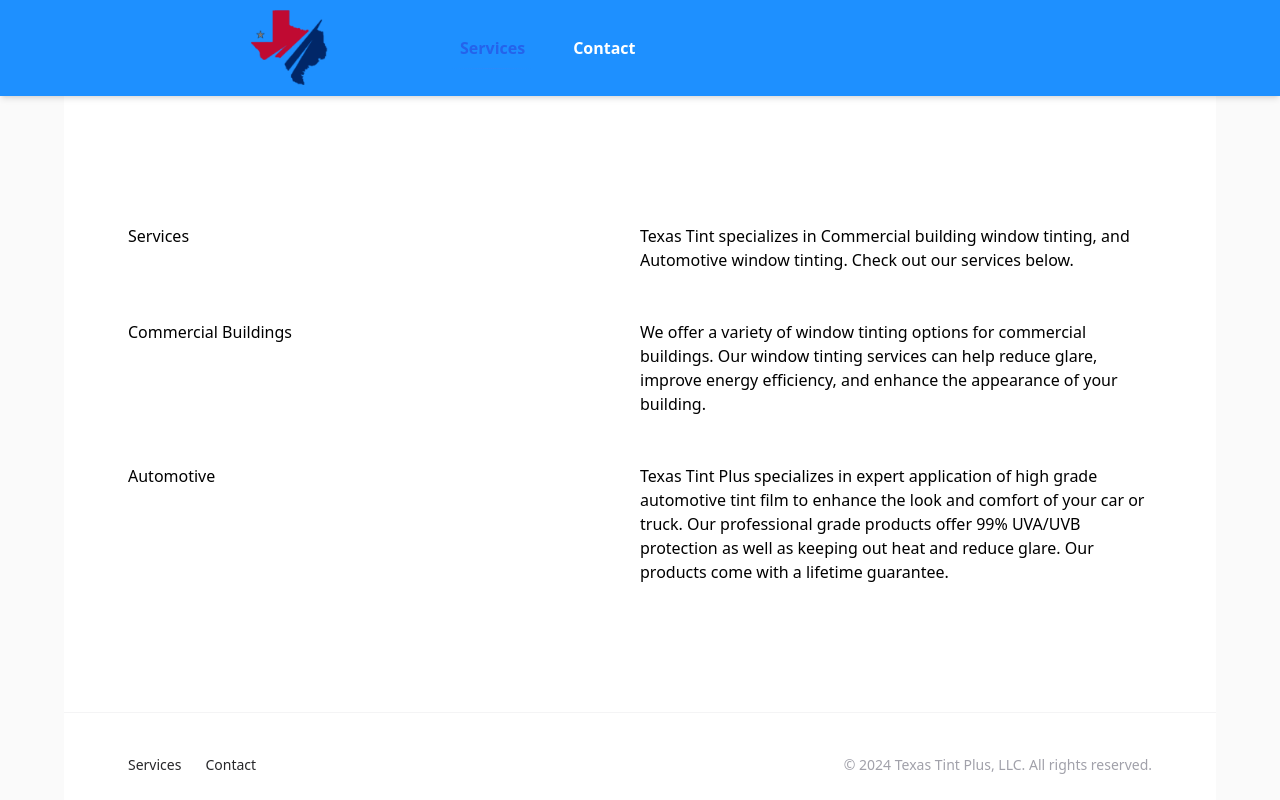
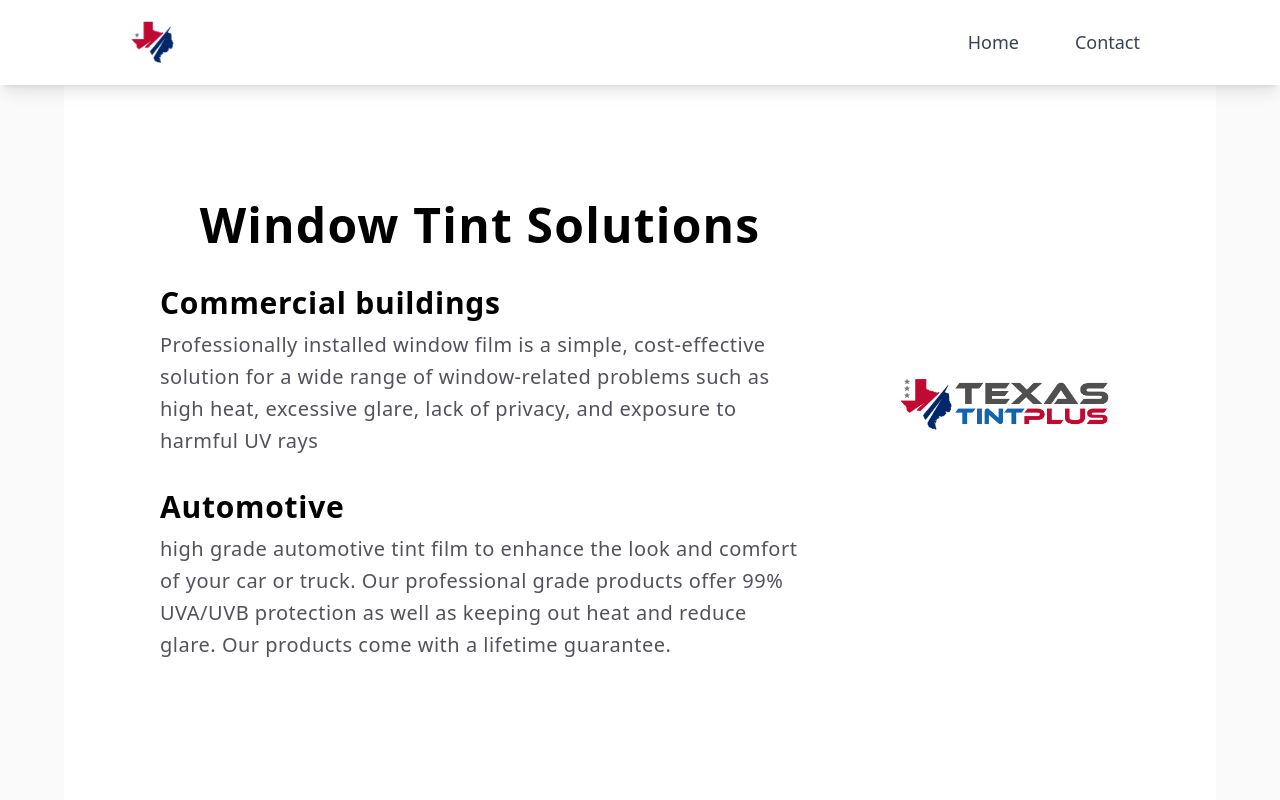
Before and after one commit to jeffreyehogg/texas-tint, a Next.js app: page /services in a window 1280 px wide. Shown: the top 800 px of the page. Built offline with nearby package versions, Linux system fonts and the light colour scheme.

Commit message:
fix header

```diff
--- a/src/app/layout.tsx
+++ b/src/app/layout.tsx
@@ -11,10 +11,10 @@
   title: {
     template: '%s - Texas Tint',
     default:
-      'Texas Tint specializes in commercial and residential building window tinting, paint protection film, and car window tinting.',
+      'Texas Tint specializes in Commercial and Automotive window tinting.',
   },
   description:
-    'Texas Tint specializes in commercial and residential building window tinting, paint protection film, and car window tinting. Contact us for a free quote or to schedule an appointment.',
+    'Texas Tint specializes in Commercial and Automotive window tinting. Contact us for a free quote or to schedule an appointment.',
 }
 
 export default function RootLayout({
--- a/src/app/page.tsx
+++ b/src/app/page.tsx
@@ -1,16 +1,16 @@
 import Image from 'next/image'
 import clsx from 'clsx'
-import { ChevronRightIcon } from '@heroicons/react/20/solid';
+import { ChevronRightIcon } from '@heroicons/react/20/solid'
 import { Container } from '@/components/Container'
 import Link from 'next/link'
-import Logo from '@/images/tint-logo.png'
-import Benz from '@/images/vehicles/benz.jpg';
+import Benz from '@/images/vehicles/benz.jpg'
+import ServicesPage from './services/page'
 
 const HomePage = () => {
   return (
     <>
       {/* Hero */}
-      <div className="relative w-full h-[67vh]">
+      <div className="relative h-[67vh] w-full">
         <Image
           src={Benz}
           alt="Car on a scenic road"
@@ -23,130 +23,28 @@
 
         <div className="absolute inset-0 bg-gradient-to-r from-[#14223f] to-transparent brightness-50"></div>
 
-        <div className="absolute inset-0 z-20 flex justify-center items-center px-8">
+        <div className="absolute inset-0 z-20 flex items-center justify-center px-8">
           <div className="text-left">
-            <h1 className="text-5xl md:text-6xl font-extrabold tracking-widest text-white mb-4">
-              Premiere Window Tint Solutions
+            <h1 className="mb-4 text-5xl font-extrabold tracking-widest text-white md:text-6xl">
+              Premiere Tint Solutions
             </h1>
-            <p className="text-lg tracking-right md:text-xl text-gray-300 mb-4">
-            Texas Tint specializes in expert application of high grade tint film to enhance the look and comfort of your office, car or truck.
+            <p className="tracking-right mb-4 text-lg text-gray-300 md:text-xl">
+              Texas Tint specializes in expert application of high grade tint
+              film to enhance the look and comfort of your office, car or truck.
             </p>
-            <Link href="/services" className="bg-[#1E90FF] text-white py-3 px-6 rounded-full shadow-md hover:bg-blue-600 transition duration-300 ease-in-out inline-flex items-center" passHref>
-                Services  <ChevronRightIcon className="h-5 w-5 ml-2" />
+            <Link
+              href="/services"
+              className="inline-flex items-center rounded-full bg-[#1E90FF] px-6 py-3 text-white shadow-md transition duration-300 ease-in-out hover:bg-blue-600"
+              passHref
+            >
+              Services <ChevronRightIcon className="ml-2 h-5 w-5" />
             </Link>
           </div>
         </div>
       </div>
 
-      {/* About Us */}
-      <Container className="py-20">
-        <div className='flex flex-col lg:flex-row p-2 lg:p-8'>
-          <div className="text-center lg:w-2/3">
-            <h2 className="text-5xl md:text-5xl font-bold tracking-wide dark:text-[#d9ab69] mb-8">
-              At Texas Tint
-            </h2>
-            <div className="text-zinc-600 dark:text-zinc-400 space-y-8">
-              {[
-                { title: "Expect quality", desc: "We choose quality vehicles to ensure your drive is as wonderful as your journey." },
-                { title: "Tailored convenience", desc: "We ensure flexibile services with delivery and pickup options." },
-                { title: "Hospitality you expect", desc: "With us, every trip handled with the best service in mind." }
-              ].map((item, index) => (
-                <div className="text-left" key={index}>
-                  <h3 className="text-3xl font-bold md:textxl text-black tracking-wide mb-2">{item.title}</h3>
-                  <p className="text-zinc-600 text-md md:text-xl tracking-wide">{item.desc}</p>
-                </div>
-              ))}
-            </div>
-          </div>
-          <div className="mt-8 lg:mt-0 lg:ml-24 lg:mt-16 flex justify-center">
-            <div className="relative h-52 w-36 lg:h-72 lg:w-56">
-              <Image
-                src={Logo}
-                alt="Texas Tint Logo"
-                layout="fill"
-                priority
-                objectFit="contain"
-                className="object-contain"
-              />
-            </div>
-          </div>
-        </div>
-      </Container>
-
-            {/* Business Solutions */}
-      <Container className="bg-[#14223f] text-white pb-12 p-1">
-        {/* <BusinessSolutionsPage /> */}
-      </Container>
-
-      {/* Contact */}
-      <Container className="pb-12">
-        {/* <ContactPage /> */}
-      </Container>
-
-      {/* Testimonials */}
-      <Container className="bg-gray-200 py-12">
-        {/* <Testimonials /> */}
-      </Container>
-
-
-
-    </>
-  );
-};
-
-const Home = async () => {
-  return (
-    <>
-      <Container className="mt-9">
-        <div className="mb-6 mt-24 flex w-full justify-center rounded-full bg-white p-2">
-          <Image
-            src={Logo}
-            alt="Texas Tint"
-            width={600}
-            height={600}
-            unoptimized
-          />
-        </div>
-        <p className="mt-6 text-base text-zinc-600 dark:text-zinc-400">
-          Texas Tint LLC is located in The Woodlands, Texas. We specialize in
-          commercial and residential building window tinting, paint protection
-          film, and car window tinting. We offer a variety of window tinting
-          options for commercial and residential buildings, as well as cars,
-          trucks, and SUVs. Our window tinting services can help reduce glare,
-          improve energy efficiency, protect your interior from fading, and
-          enhance the appearance of your building or vehicle. We also offer
-          paint protection film to help protect your vehicle from scratches,
-          chips, and other damage. Our team of experienced professionals is
-          dedicated to providing high-quality products and exceptional service
-          to our customers. Contact us for a free quote or to schedule an
-          appointment.
-        </p>
-        <div className="mt-12">
-          <button
-            type="button"
-            className={clsx(
-              'inline-flex items-center justify-center rounded-md border border-transparent bg-[#00205A] px-5 py-3 text-base font-medium text-white shadow-sm hover:bg-blue-700',
-              'focus:outline-none focus:ring-2 focus:ring-blue-700 focus:ring-offset-2',
-            )}
-          >
-            <Link href="/services">Learn More</Link>
-            <svg
-              className="-mr-1 ml-2 h-6 w-6 flex-none"
-              fill="none"
-              viewBox="0 0 24 24"
-              stroke="currentColor"
-              aria-hidden="true"
-            >
-              <path
-                strokeLinecap="round"
-                strokeLinejoin="round"
-                strokeWidth={2}
-                d="M9 5l7 7-7 7"
-              />
-            </svg>
-          </button>
-        </div>
-      </Container>
+      {/* Services */}
+      <ServicesPage />
     </>
   )
 }
--- a/src/app/services/page.tsx
+++ b/src/app/services/page.tsx
@@ -1,38 +1,49 @@
+import Image from 'next/image'
 import { Container } from '@/components/Container'
+import Logo from '@/images/tint-logo.png'
 
 const ServicesPage = () => {
   return (
-    <Container className="mt-16 sm:mt-32">
-      <div className="grid grid-cols-1 gap-y-16 lg:grid-cols-2 lg:grid-rows-[auto_1fr] lg:gap-y-12">
-        <h1>Services</h1>
-
-        <p>
-          Texas Tint specializes in Commercial building window
-          tinting, and Automotive window tinting. Check out our
-          services below.
-        </p>
-
-        <h2>Commercial Buildings</h2>
-        <p>
-          We offer a variety of window tinting options for commercial buildings.
-          Our window tinting services can help reduce glare, improve energy
-          efficiency, and enhance the appearance of your building.
-        </p>
-
-
-        <h2>Automotive</h2>
-        <p>
-        Texas Tint Plus specializes in expert application of high grade automotive tint
-        film to enhance the look and comfort of your car or truck. Our professional grade products
-        offer 99% UVA/UVB protection as well as keeping out heat and reduce glare. Our products come with a lifetime guarantee.
-        </p>
-
-        {/* <h3>Paint Protection Film</h3>
-        <p>
-          Our paint protection film can help protect your Automotive from
-          scratches, chips, and other damage. It can also enhance the appearance
-          of your car and improve its resale value.
-        </p> */}
+    <Container className="py-20">
+      <div className="flex flex-col p-2 lg:flex-row lg:p-8">
+        <div className="text-center lg:w-2/3">
+          <h2 className="mb-8 text-5xl font-bold tracking-wide md:text-5xl dark:text-[#d9ab69]">
+            Window Tint Solutions
+          </h2>
+          <div className="space-y-8 text-zinc-600 dark:text-zinc-400">
+            {[
+              {
+                title: 'Commercial buildings',
+                desc: 'Professionally installed window film is a simple, cost-effective solution for a wide range of window-related problems such as high heat, excessive glare, lack of privacy, and exposure to harmful UV rays',
+              },
+              {
+                title: 'Automotive',
+                desc: 'high grade automotive tint film to enhance the look and comfort of your car or truck. Our professional grade products offer 99% UVA/UVB protection as well as keeping out heat and reduce glare. Our products come with a lifetime guarantee.',
+              },
+            ].map((item, index) => (
+              <div className="text-left" key={index}>
+                <h3 className="md:textxl mb-2 text-3xl font-bold tracking-wide text-black">
+                  {item.title}
+                </h3>
+                <p className="text-md tracking-wide text-zinc-600 md:text-xl">
+                  {item.desc}
+                </p>
+              </div>
+            ))}
+          </div>
+        </div>
+        <div className="mt-8 flex justify-center lg:ml-24 lg:mt-0 lg:mt-16">
+          <div className="relative h-52 w-36 lg:h-72 lg:w-56">
+            <Image
+              src={Logo}
+              alt="Texas Tint Logo"
+              layout="fill"
+              priority
+              objectFit="contain"
+              className="object-contain"
+            />
+          </div>
+        </div>
       </div>
     </Container>
   )
--- a/src/app/sitemap.ts
+++ b/src/app/sitemap.ts
@@ -9,12 +9,6 @@
       priority: 1,
     },
     {
-      url: 'https://texastint.com/services',
-      lastModified: new Date(),
-      changeFrequency: 'yearly',
-      priority: 0.8,
-    },
-    {
       url: 'https://texastint.com/contact',
       lastModified: new Date(),
       changeFrequency: 'yearly',
--- a/src/components/Footer.tsx
+++ b/src/components/Footer.tsx
@@ -27,12 +27,12 @@
           <ContainerInner>
             <div className="flex flex-col items-center justify-between gap-6 sm:flex-row">
               <div className="flex flex-wrap justify-center gap-x-6 gap-y-1 text-sm font-medium text-zinc-800 dark:text-zinc-200">
-                <NavLink href="/services">Services</NavLink>
+                <NavLink href="/">Home</NavLink>
                 <NavLink href="/contact">Contact</NavLink>
               </div>
               <p className="text-sm text-zinc-400 dark:text-zinc-500">
-                &copy; {new Date().getFullYear()} Texas Tint Plus, LLC. All rights
-                reserved.
+                &copy; {new Date().getFullYear()} Texas Tint Plus, LLC. All
+                rights reserved.
               </p>
             </div>
           </ContainerInner>
--- a/src/components/Header.tsx
+++ b/src/components/Header.tsx
@@ -1,125 +1,133 @@
-'use client';
+'use client'
 
-import { useState, useEffect, useRef } from 'react';
-import Link from 'next/link';
-import Image from 'next/image';
-import { usePathname } from 'next/navigation';
-import clsx from 'clsx';
-import { Container } from '@/components/Container';
-import { Bars3Icon } from '@heroicons/react/24/outline';
-import logo from '@/images/logo.png';
+import { useState, useEffect, useRef } from 'react'
+import Link from 'next/link'
+import Image from 'next/image'
+import { usePathname } from 'next/navigation'
+import clsx from 'clsx'
+import { Container } from '@/components/Container'
+import { Bars3Icon } from '@heroicons/react/24/solid'
 
-function NavItem({ href, children, onClick }: { href: string; children: React.ReactNode; onClick?: () => void }) {
-  let isActive = usePathname() === href;
+const logo = require('@/images/logo.png')
+
+const NavItem = ({
+  href,
+  children,
+  onClick,
+}: {
+  href: string
+  children: React.ReactNode
+  onClick?: () => void
+}) => {
+  const pathname = usePathname()
+  const isActive = pathname === href
 
   return (
-    <li onClick={onClick}>
+    <li onClick={onClick} className="cursor-pointer">
       <Link
         href={href}
         className={clsx(
-          'relative block px-3 py-2 transition',
-          isActive ? 'text-blue-600' : 'hover:text-blue-600'
+          'px-3 py-2 transition-colors duration-300',
+          isActive ? 'text-blue-600' : 'text-gray-700 hover:text-blue-600',
         )}
       >
         {children}
-        {isActive && (
-          <span className="absolute inset-x-1 -bottom-px h-px bg-gradient-to-r from-blue-500/0 via-blue-500/40 to-blue-500/0" />
-        )}
       </Link>
     </li>
-  );
+  )
 }
 
-function DesktopNavigation() {
-  return (
-    <nav className="hidden md:flex">
-      <ul className="flex space-x-6 text-md font-semibold text-white">
-        <NavItem href="/services"> Services </NavItem>
+const DesktopNavigation = () => (
+  <nav className="hidden md:block">
+    <ul className="flex space-x-8 text-lg font-medium">
+      <NavItem href="/">Home</NavItem>
       <NavItem href="/contact">Contact</NavItem>
     </ul>
   </nav>
-  );
-}
+)
 
-function MobileNavigation({ isOpen, onClose }: { isOpen: boolean; onClose: () => void }) {
-  const menuRef = useRef<HTMLDivElement>(null);
+const MobileNavigation = ({
+  isOpen,
+  onClose,
+}: {
+  isOpen: boolean
+  onClose: () => void
+}) => {
+  const menuRef = useRef(null)
 
   useEffect(() => {
-    function handleClickOutside(event: MouseEvent) {
-      if (menuRef.current && !menuRef.current.contains(event.target as Node)) {
-        onClose();
-      }
+    const handleClickOutside = (event: MouseEvent) => {
+      onClose()
     }
 
     if (isOpen) {
-      document.addEventListener('mousedown', handleClickOutside);
+      document.addEventListener('mousedown', handleClickOutside)
     } else {
-      document.removeEventListener('mousedown', handleClickOutside);
+      document.removeEventListener('mousedown', handleClickOutside)
     }
 
-    return () => {
-      document.removeEventListener('mousedown', handleClickOutside);
-    };
-  }, [isOpen, onClose]);
+    return () => document.removeEventListener('mousedown', handleClickOutside)
+  }, [isOpen, onClose])
 
   return (
     <div
       ref={menuRef}
-      className={`absolute top-16 right-0 mt-2 w-48 bg-[#1E9OFF] rounded-md shadow-lg ring-1 ring-black ring-opacity-5 focus:outline-none transition transform ${
-        isOpen ? 'block' : 'hidden'
-      }`}
+      className={clsx(
+        'absolute right-0 top-16 w-48 transform rounded-lg bg-white shadow-xl transition-all duration-300',
+        isOpen
+          ? 'visible scale-100 opacity-100'
+          : 'invisible scale-95 opacity-0',
+      )}
     >
-      <ul className="py-1 text-white">
-        <NavItem href="/services" onClick={onClose}>Services</NavItem>
-        <NavItem href="/contact" onClick={onClose}>Contact</NavItem>
+      <ul className="py-2">
+        <NavItem href="/" onClick={onClose}>
+          Home
+        </NavItem>
+        <NavItem href="/contact" onClick={onClose}>
+          Contact
+        </NavItem>
       </ul>
     </div>
-  );
+  )
 }
 
-export function Header() {
-  const [isMobileMenuOpen, setIsMobileMenuOpen] = useState(false);
+export const Header = () => {
+  const [isMobileMenuOpen, setIsMobileMenuOpen] = useState(false)
 
-  const toggleMobileMenu = () => {
-    setIsMobileMenuOpen((prev) => !prev);
-  };
-
-  const closeMobileMenu = () => {
-    setIsMobileMenuOpen(false);
-  };
+  const toggleMobileMenu = () => setIsMobileMenuOpen(!isMobileMenuOpen)
 
   return (
-    <header className="sticky top-0 z-50 bg-[#1E90FF] shadow-md">
-      <Container className="flex justify-between items-center">
-        {/* Title, Logo, and Navigation in One Line */}
+    <header className="sticky top-0 z-50 bg-white shadow-lg">
+      <Container className="flex items-center justify-between py-4">
         <div className="flex items-center">
-          {/* Clickable Logo Image */}
-          <Link href="/" passHref>
-            <div className="relative w-44 md:w-80 h-24 cursor-pointer"> {/* Added cursor-pointer for better UX */}
+          {/* Logo */}
+          <Link href="/" className="flex flex-grow items-center">
             <Image
-                src={logo} // Adjusted the path based on your directory structure
+              src={logo}
               alt="Texas Tint Logo"
-                layout="fill"
-                objectFit="contain"
-                priority // Prioritize loading for branding
+              width={48}
+              height={48}
+              priority
             />
-            </div>
           </Link>
-          {/* Desktop Navigation */}
-          <DesktopNavigation />
-        </div>
-
           {/* Mobile Menu Button */}
           <button
             onClick={toggleMobileMenu}
-          className="md:hidden ml-auto text-white absolute top-12 right-4"
+            className="ml-4 flex items-center text-gray-700 hover:text-gray-900 md:hidden"
+            aria-label="Toggle menu"
           >
-          <Bars3Icon className="h-8 w-8" />
+            <Bars3Icon className="h-6 w-6" />
           </button>
 
-        {/* Mobile Navigation */}
-        <MobileNavigation isOpen={isMobileMenuOpen} onClose={closeMobileMenu} />
+          {/* Desktop Navigation */}
+          <DesktopNavigation />
+
+          <MobileNavigation
+            isOpen={isMobileMenuOpen}
+            onClose={() => setIsMobileMenuOpen(false)}
+          />
+        </div>
       </Container>
     </header>
-  );
+  )
 }
--- a/src/components/Layout.tsx
+++ b/src/components/Layout.tsx
@@ -10,8 +10,10 @@
         </div>
       </div>
       <div className="relative flex w-full flex-col">
-        <Header />
-        <main className="flex-auto">{children}</main>
+        <main className="flex-auto">
+          <Header />
+          <div>{children}</div>
+        </main>
         <Footer />
       </div>
     </>
```
Also changed, not shown: src/app/contact/page.tsx (+0 -11 lines). Lines whose indentation alone changed are shown as unchanged.
